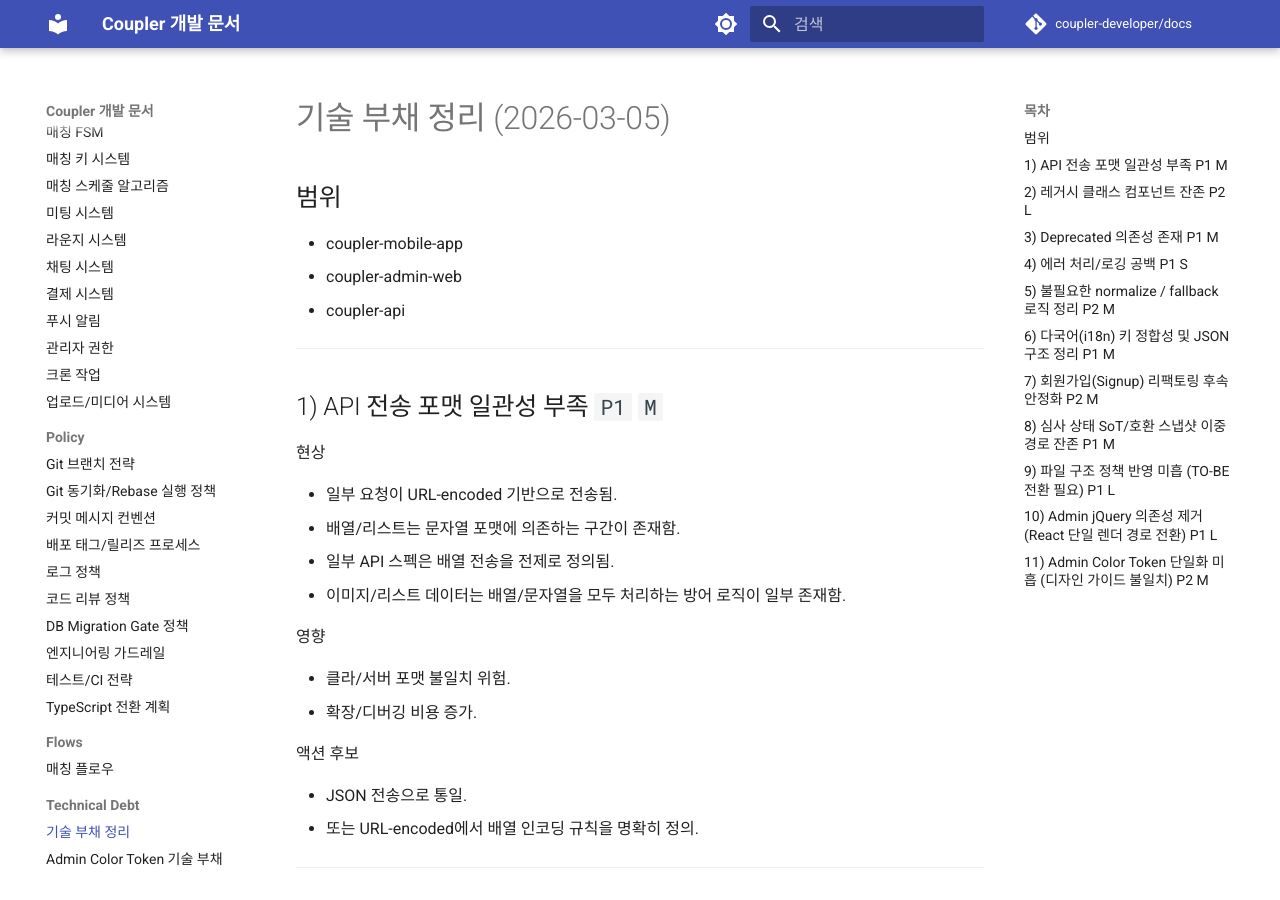
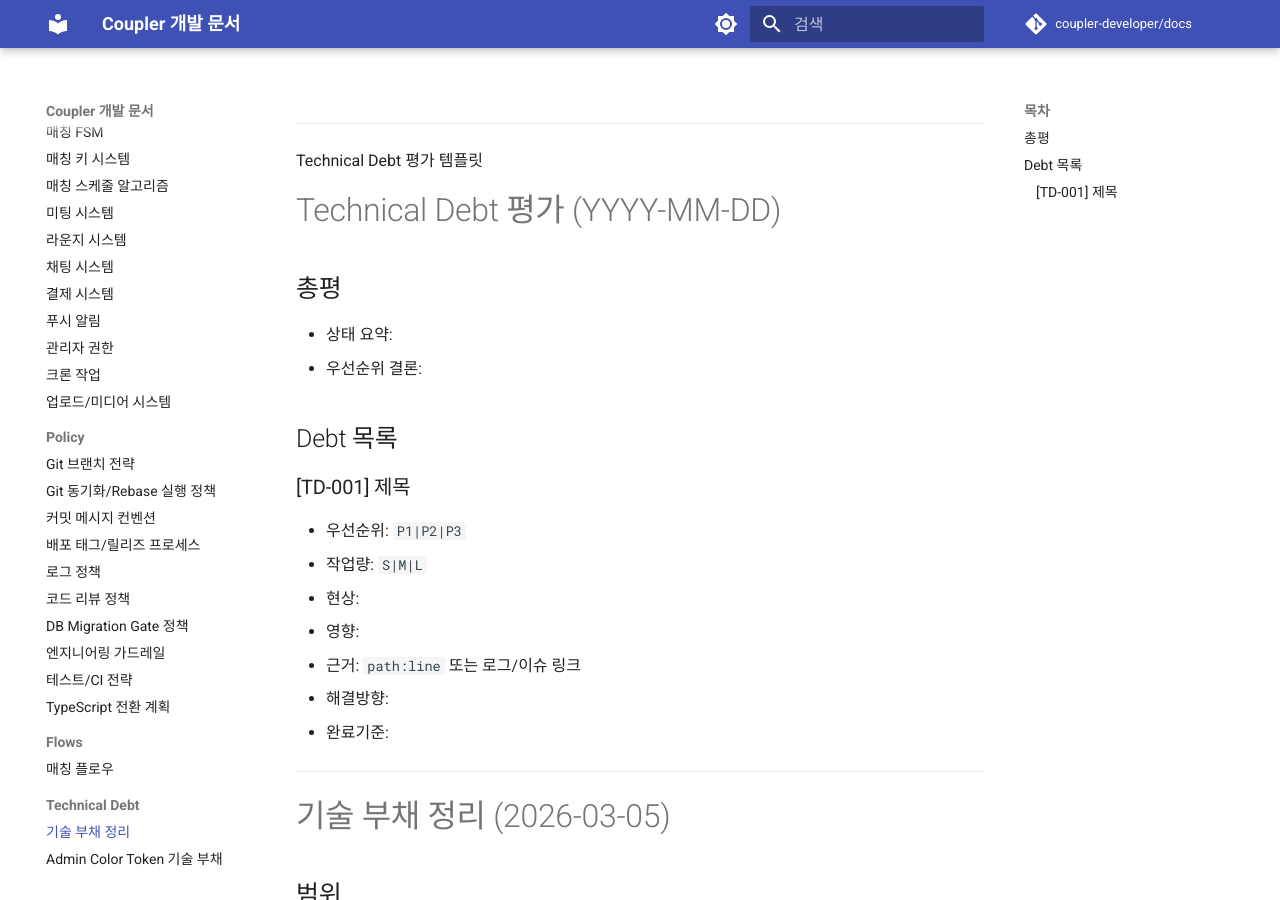
Before and after one commit to coupler-developer/docs, an MkDocs documentation site: the page built from content/technical-debt.md, in a window 1280 px wide and 900 px high. Built offline with MkDocs 1.6.1 and Material for MkDocs 9.7.7, drawn with Linux system fonts in a browser that asks for light colours; comment, search, counter and statistics services are not loaded.

Commit message:
docs(technical-debt): add compact evaluation template at top

```diff
--- a/content/technical-debt.md
+++ b/content/technical-debt.md
@@ -1,3 +1,23 @@
+---
+Technical Debt 평가 템플릿
+
+# Technical Debt 평가 (YYYY-MM-DD)
+
+## 총평
+- 상태 요약:
+- 우선순위 결론:
+
+## Debt 목록
+### [TD-001] 제목
+- 우선순위: `P1|P2|P3`
+- 작업량: `S|M|L`
+- 현상:
+- 영향:
+- 근거: `path:line` 또는 로그/이슈 링크
+- 해결방향:
+- 완료기준:
+---
+
 # 기술 부채 정리 (2026-03-05)
 
 ## 범위
```
